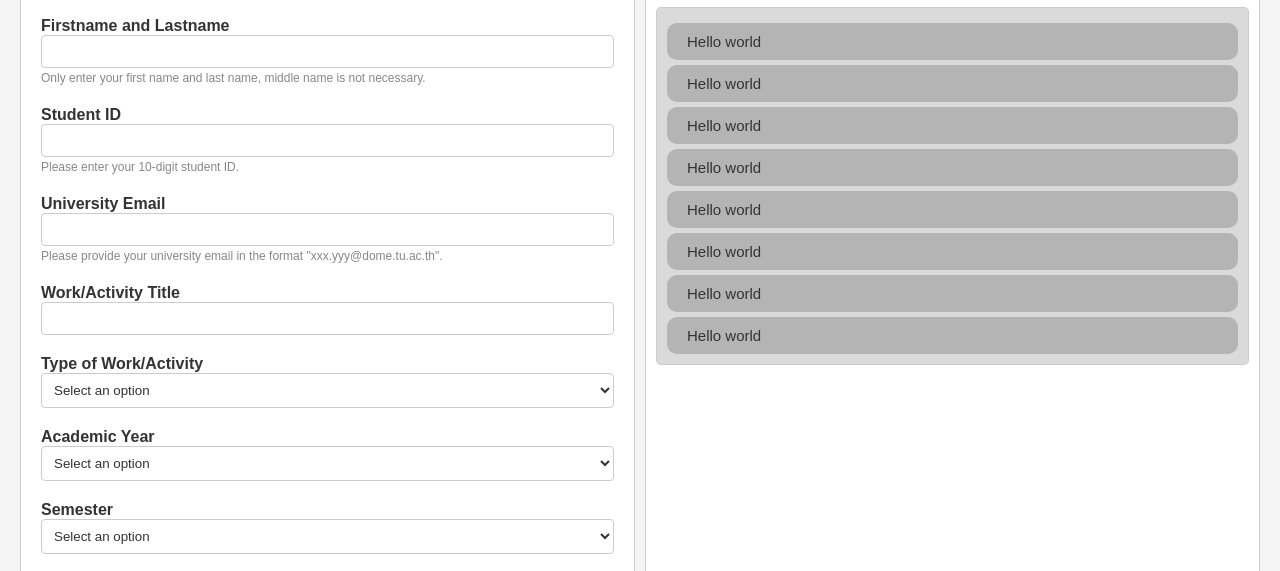
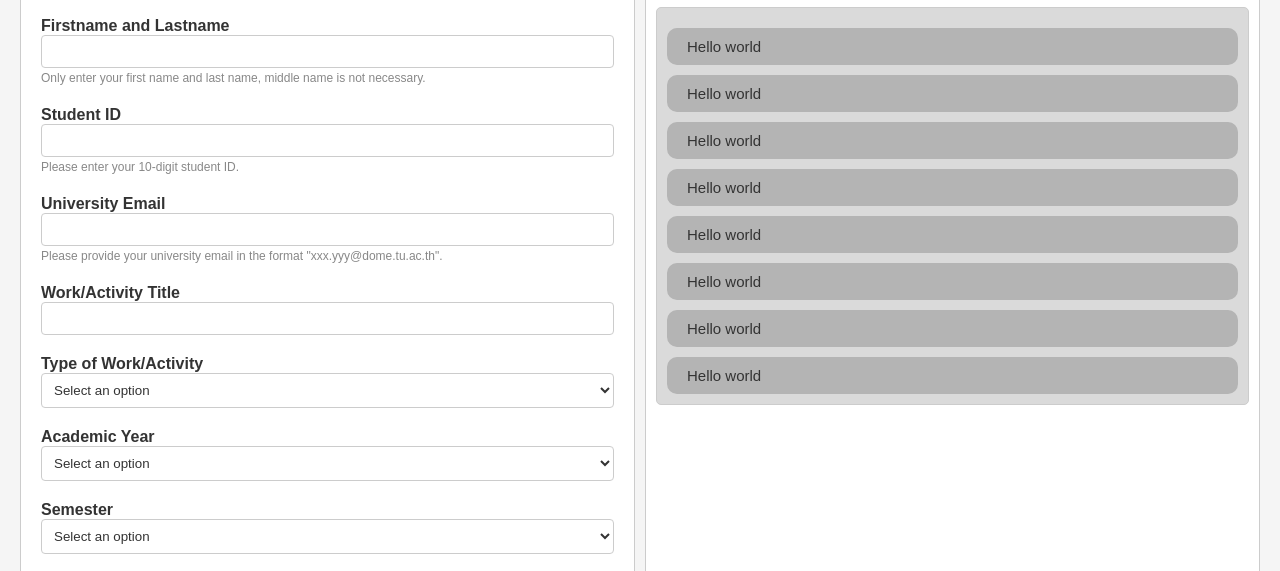
Before and after one commit to siravit-thawornsap/CS100-Project-G35, a plain HTML site: page Activities.html in a window 1280 px wide. Shown: the part 226-797 px from the top of the page. Drawn offline with Linux system fonts and the light colour scheme; no server answers.

Commit message:
mod activities.html

```diff
--- a/style.css
+++ b/style.css
@@ -133,7 +133,7 @@ body {
   font-size: 15px;
   list-style-type: none;
   background-color: #b4b4b4;
-  margin-top: 5px;
+  margin-top: 10px;
   padding: 10px;
   padding-left: 20px;
   border-radius: 10px;
```
Also changed, not shown: Activities.html (+0 -1 lines).
